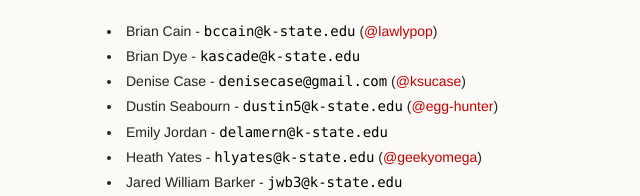
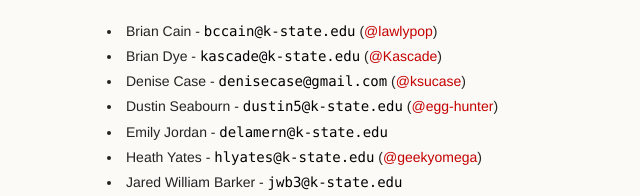
Before and after one commit to gk12ksu/Epic-in-CSharp, a plain HTML site: page index.html in a window 1280 px wide. Shown: the part 924-1120 px from the top of the page, 228-868 px from the left. Drawn offline with Linux system fonts and the light colour scheme.

Commit message:
Adding Brian Dye to website

```diff
--- a/index.html
+++ b/index.html
@@ -71,7 +71,7 @@ document.write('<a h'+'ref'+'="ma'+'ilto'+':'+e+'">'+'<code>'+e+'</code>'+'<\/'+
 h='&#x6b;&#x2d;&#x73;&#116;&#x61;&#116;&#x65;&#46;&#x65;&#100;&#x75;';a='&#64;';n='&#x6b;&#x61;&#x73;&#x63;&#x61;&#100;&#x65;';e=n+a+h;
 document.write('<a h'+'ref'+'="ma'+'ilto'+':'+e+'">'+'<code>'+e+'</code>'+'<\/'+'a'+'>');
 // -->
-</script><noscript>&#x6b;&#x61;&#x73;&#x63;&#x61;&#100;&#x65;&#32;&#x61;&#116;&#32;&#x6b;&#x2d;&#x73;&#116;&#x61;&#116;&#x65;&#32;&#100;&#x6f;&#116;&#32;&#x65;&#100;&#x75;</noscript></li>
+</script><noscript>&#x6b;&#x61;&#x73;&#x63;&#x61;&#100;&#x65;&#32;&#x61;&#116;&#32;&#x6b;&#x2d;&#x73;&#116;&#x61;&#116;&#x65;&#32;&#100;&#x6f;&#116;&#32;&#x65;&#100;&#x75;</noscript>  (<a href="https://github.com/Kascade" class="user-mention" target="_blank">@Kascade</a>)</li>
 <li>Denise Case - <script type="text/javascript">
 <!--
 h='&#x67;&#x6d;&#x61;&#x69;&#108;&#46;&#x63;&#x6f;&#x6d;';a='&#64;';n='&#100;&#x65;&#110;&#x69;&#x73;&#x65;&#x63;&#x61;&#x73;&#x65;';e=n+a+h;
```
